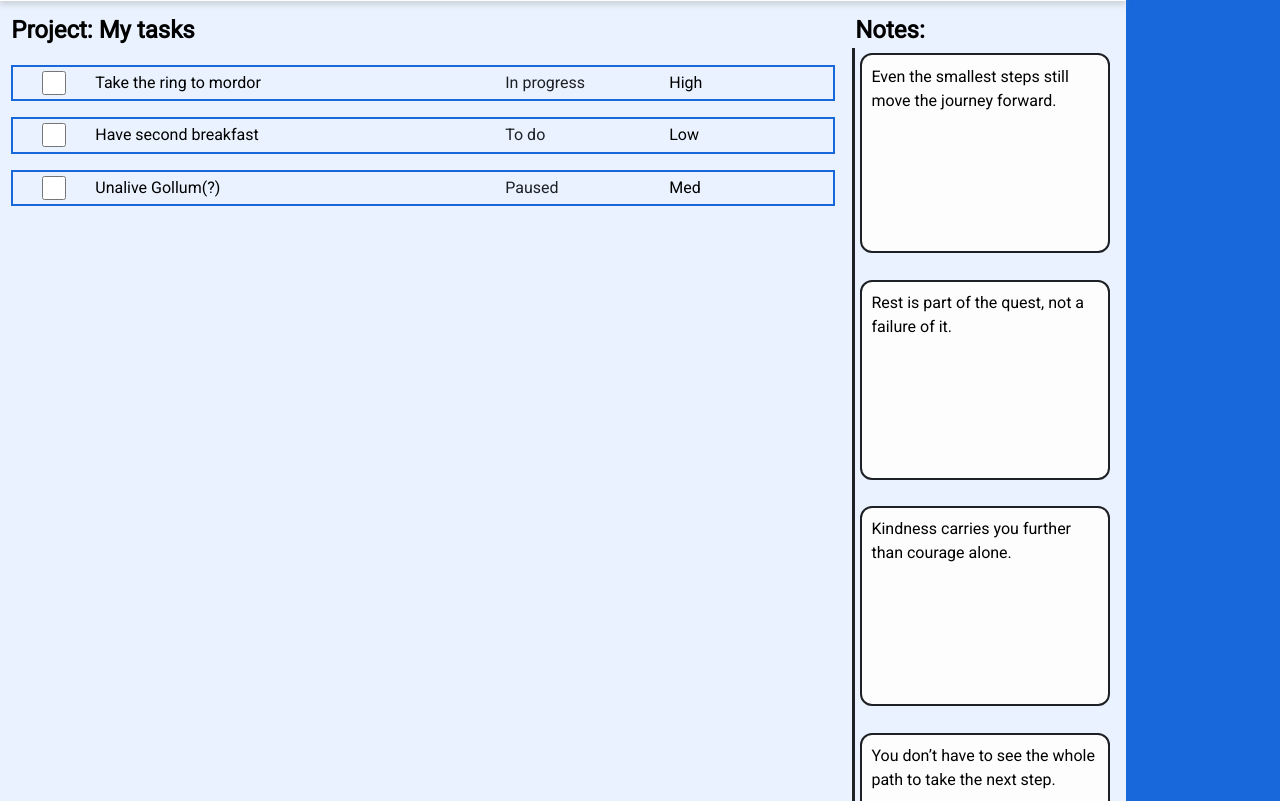
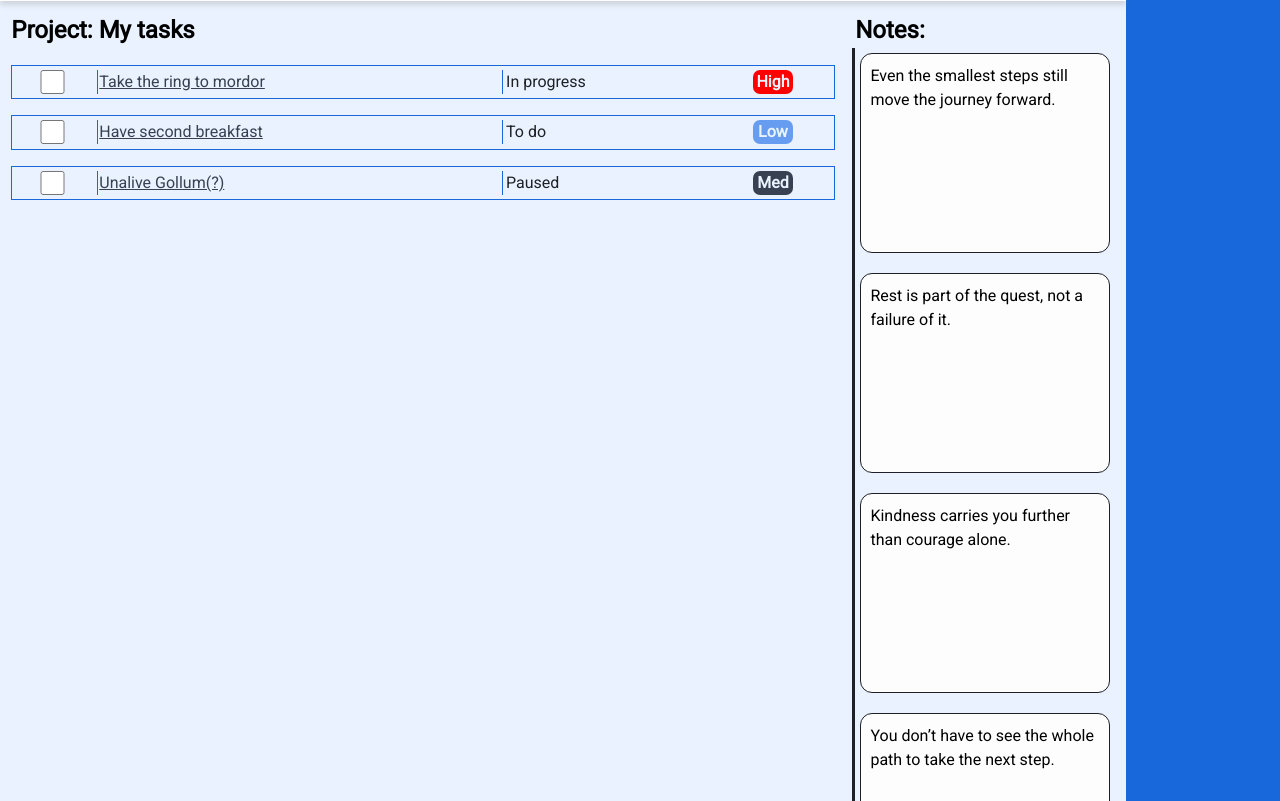
Before and after one commit to mp-v99/Todo-List, a website built with webpack: page src/index.html in a window 1280 px wide. Shown: the part 92-893 px from the top of the page. Built offline with nearby package versions, Linux system fonts and the light colour scheme.

Commit message:
style: add layout and style for todo view

```diff
--- a/src/styles.css
+++ b/src/styles.css
@@ -267,6 +267,11 @@ html *::-webkit-scrollbar {
 
 }
 
+#notes_tab_section {
+    flex: 1;
+    padding-left: 2%;
+}
+
 /* position project header */
 
 #active_project_section>h1 {
@@ -308,12 +313,8 @@ html *::-webkit-scrollbar {
 
     grid-auto-flow: row;
 
-    gap: 2%;
-
     padding-left: 2%;
     padding-top: 2%;
-
-
 }
 
 .notes_grid>article {
@@ -328,7 +329,7 @@ html *::-webkit-scrollbar {
     width: clamp(150px, 100%, 250px);
     height: 200px;
 
-    border: 2px solid var(--dark-text-color);
+    border: 1px solid var(--dark-text-color);
 }
 
 .todos_list>ul {
@@ -342,20 +343,22 @@ html *::-webkit-scrollbar {
 
 .todos_list>ul>li {
     background-color: var(--dominant-color);
-    border: 2px solid var(--theme-color);
+    border: 1px solid var(--theme-color);
     color: var(--dark-text-color);
     list-style: none;
 
     display: grid;
     align-content: center;
 
-    grid-template-columns: 10fr 50fr 20fr 20fr;
+    grid-template-columns: 10fr 50fr 30fr 10fr;
 
     height: fit-content;
     min-width: 354px;
 
     padding-top: 0.5%;
     padding-bottom: 0.5%;
+
+    gap: 0.2rem;
 }
 
 .todos_list>ul>li>input[type="checkbox"] {
@@ -365,16 +368,85 @@ html *::-webkit-scrollbar {
     grid-column: 1 / 2;
     accent-color: var(--dominant-color);
 
+    min-width: 45px;
+    min-height: 20px;
 }
 
-.todos_list>ul>li>h5 {
+.todos_list>ul>li>.todo_subject {
     grid-column: 2 / 3;
+    overflow: hidden;
+
+    color: var(--dark-text-color);
+    border-left: 1px solid var(--theme-color);
+    border-right: 1px solid var(--theme-color);
+
+    padding-left: 0.1rem;
+
+    min-width: 170px;
 }
 
-.todos_list>ul>li>p{
-    grid-column: 3 / 4;
+.todo_subject .todo_subject_btn {
+    white-space: nowrap;
+
+    text-decoration: underline;
+    color: var(--dark-theme-color);
+
 }
 
-.todos_list>ul>li>h6{
+.todos_list>ul>li>.todo_status{
+    grid-column: 3 / 4;
+    overflow: hidden;
+}
+
+.todo_status p {
+    white-space: nowrap;
+
+}
+
+.todos_list>ul>li>.todo_priority{
     grid-column: 4 / 5;
 }
+
+.todo_priority button {
+    white-space: nowrap;
+
+    color: var(--dominant-color);
+    font-weight: bold;
+    padding-left: 0.2rem;
+    padding-right: 0.2rem;
+
+    border-radius: 7px;
+
+    min-width: 40px;
+}
+
+.todo_priority .High {
+    background-color: red;
+}
+
+.todo_priority .Med {
+    background-color: var(--dark-theme-color);
+}
+
+.todo_priority .Low {
+    background-color: var(--soft-theme-color);
+}
+
+
+/* Active Todo Styling: */
+
+
+.todo_container {
+    grid-column: 1 / 3;
+    grid-row: 1 / 3;
+    display: grid;
+
+    grid-template-columns: 1fr;
+    grid-auto-rows: minmax(50px, 100px);
+
+    background-color: var(--dominant-color);
+
+    padding-right: 2%;
+    padding-top: 2%;
+
+}
```
